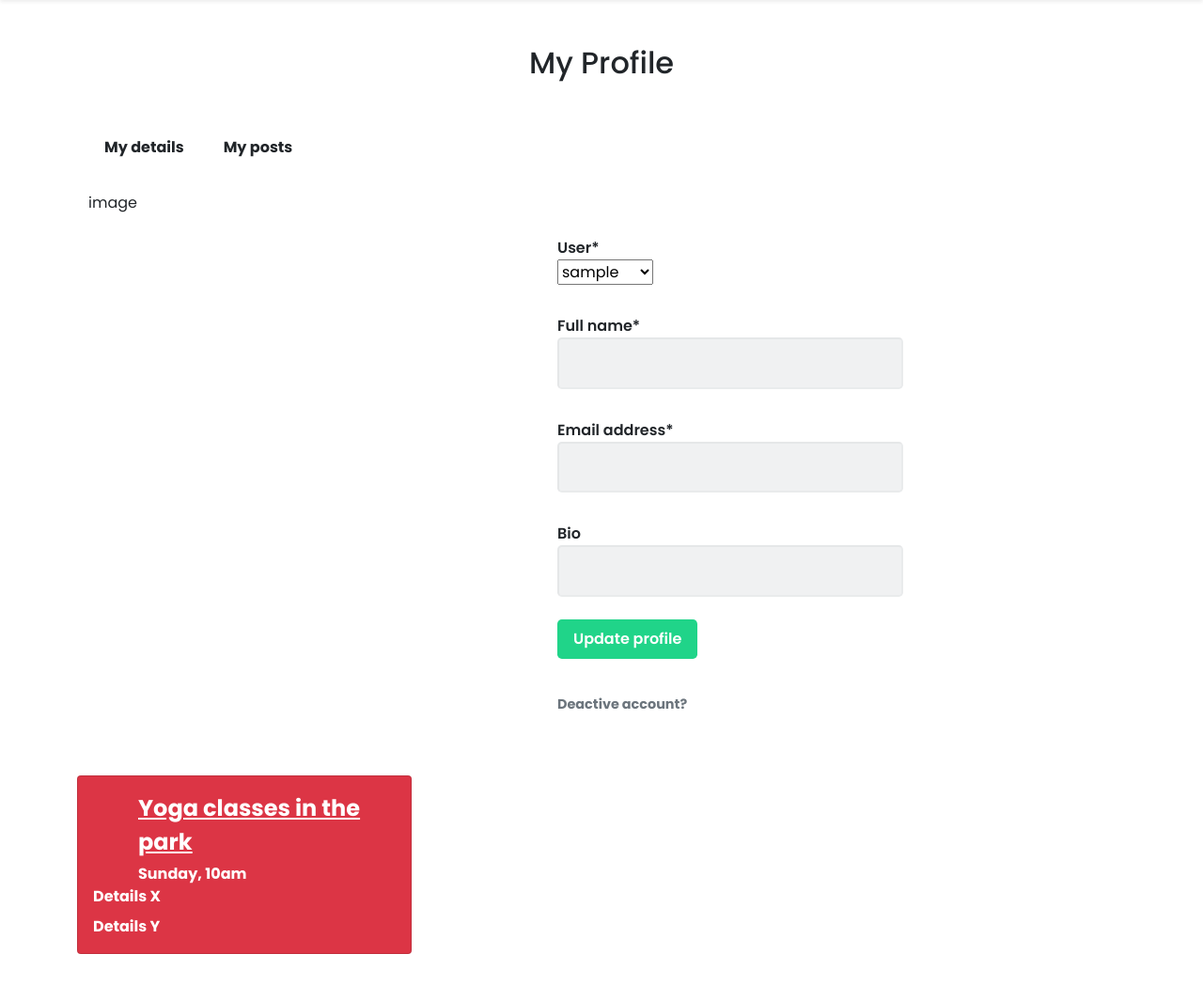
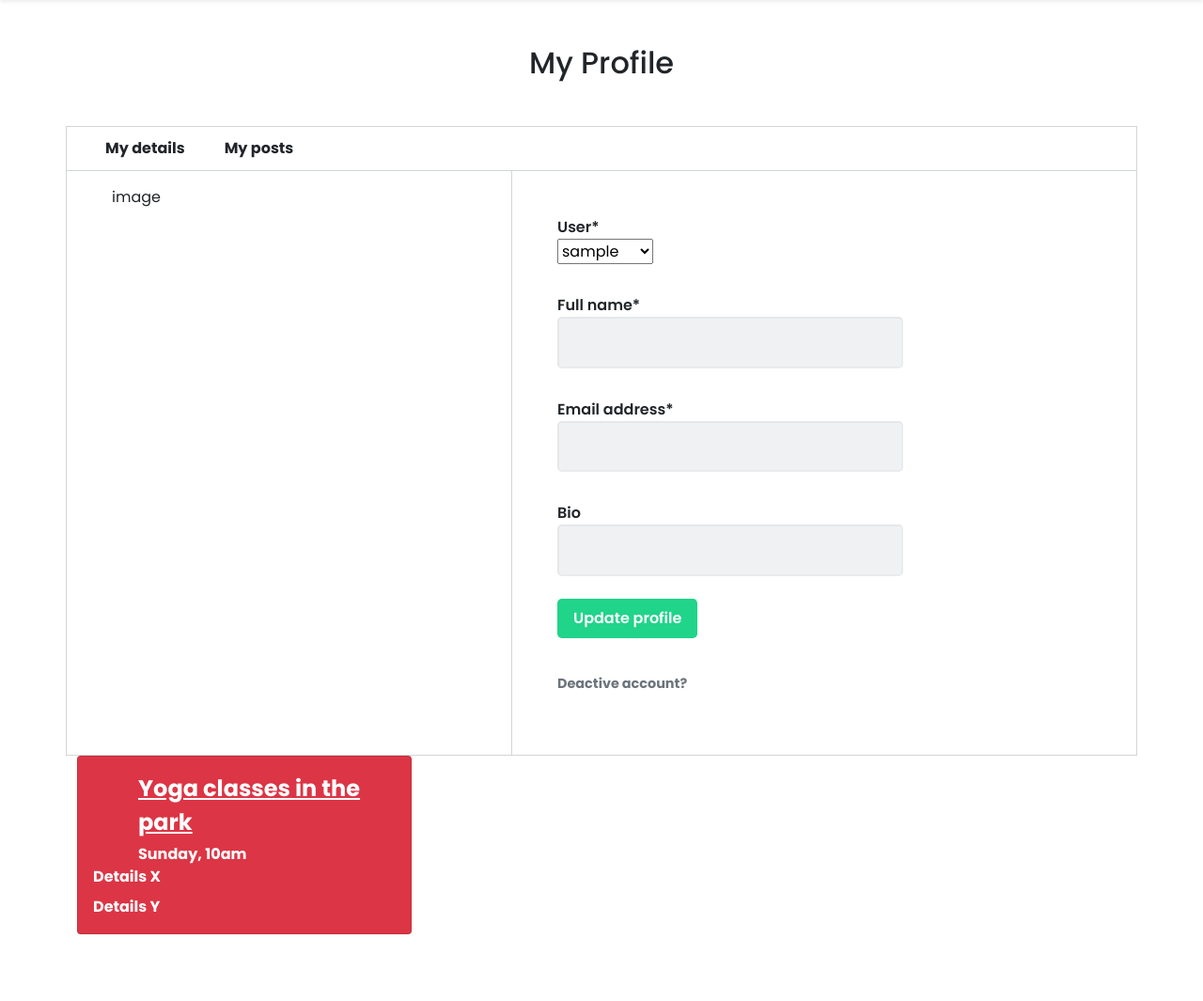
Before and after one commit to stef-cruz/our_neighbourhood, a Django app: page /profile/ in a window 1280 px wide. Shown: the part 56-1121 px from the top of the page at 94% size. Run offline with Django 3.2, Linux system fonts and the light colour scheme; the visitor is signed in with stand-in values (Sample User, id 1); data comes from the database, SQL or seed files in the repository; style sheets or scripts are compiled from the project's sources; some libraries are stand-ins or nearby versions.

Commit message:
Add edit profile to view and border to my details container

```diff
--- a/profiles/templates/profiles/profile-details.html
+++ b/profiles/templates/profiles/profile-details.html
@@ -1,8 +1,8 @@
-<div class="row mt-4">
-    <div class="col-md-5 position-relative overflow-hidden ps-4 pe-4 d-flex">
+<div class="row">
+    <div class="col-md-5 p-3 pt-5 p-lg-5 pt-lg-3 my-profile__image">
         <p>image</p>
     </div>
-    <div class="col-md-7 p-3 p-lg-5 pt-lg-3 form-custom">
+    <div class="col-md-7 p-3 p-lg-5 pt-lg-3 form-custom my-profile__form">
         <form action="{% url 'profile' %}" method="POST">
             {% csrf_token %}
             {{ form|crispy }}
--- a/profiles/views.py
+++ b/profiles/views.py
@@ -1,4 +1,5 @@
 from django.shortcuts import render, get_object_or_404
+from django.contrib import messages
 
 from .models import UserProfile
 from .forms import UserProfileForm
@@ -7,6 +8,12 @@ from .forms import UserProfileForm
 def profile(request):
     """ A view to return the profile page """
     profile = get_object_or_404(UserProfile, user=request.user)
+
+    if request.method == 'POST':
+        form = UserProfileForm(request.POST, instance=profile)
+        if form.is_valid():
+            form.save()
+            messages.success(request, 'Profile updated successfully')
 
     form = UserProfileForm(instance=profile)
     # TODO: events = profile.orders.all()
--- a/static/css/_profile.scss
+++ b/static/css/_profile.scss
@@ -1,11 +1,26 @@
 .my-profile {
+  border: .1rem solid rgba($gray, .3);
+
   &__link {
     text-decoration: none;
 
     &:hover {
       color: $sec-colour;
     }
+  }
 
+  &__form {
+    border-bottom: .1rem solid rgba($gray, .3);
+    border-right: .1rem solid rgba($gray, .3);
+    border-top: 0;
+    border-left: 0;
+  }
+
+  &__image {
+    border-bottom: .1rem solid rgba($gray, .3);
+    border-right: .1rem solid rgba($gray, .3);
+    border-left: .1rem solid rgba($gray, .3);
+    border-top: 0;
   }
 }
 
```
